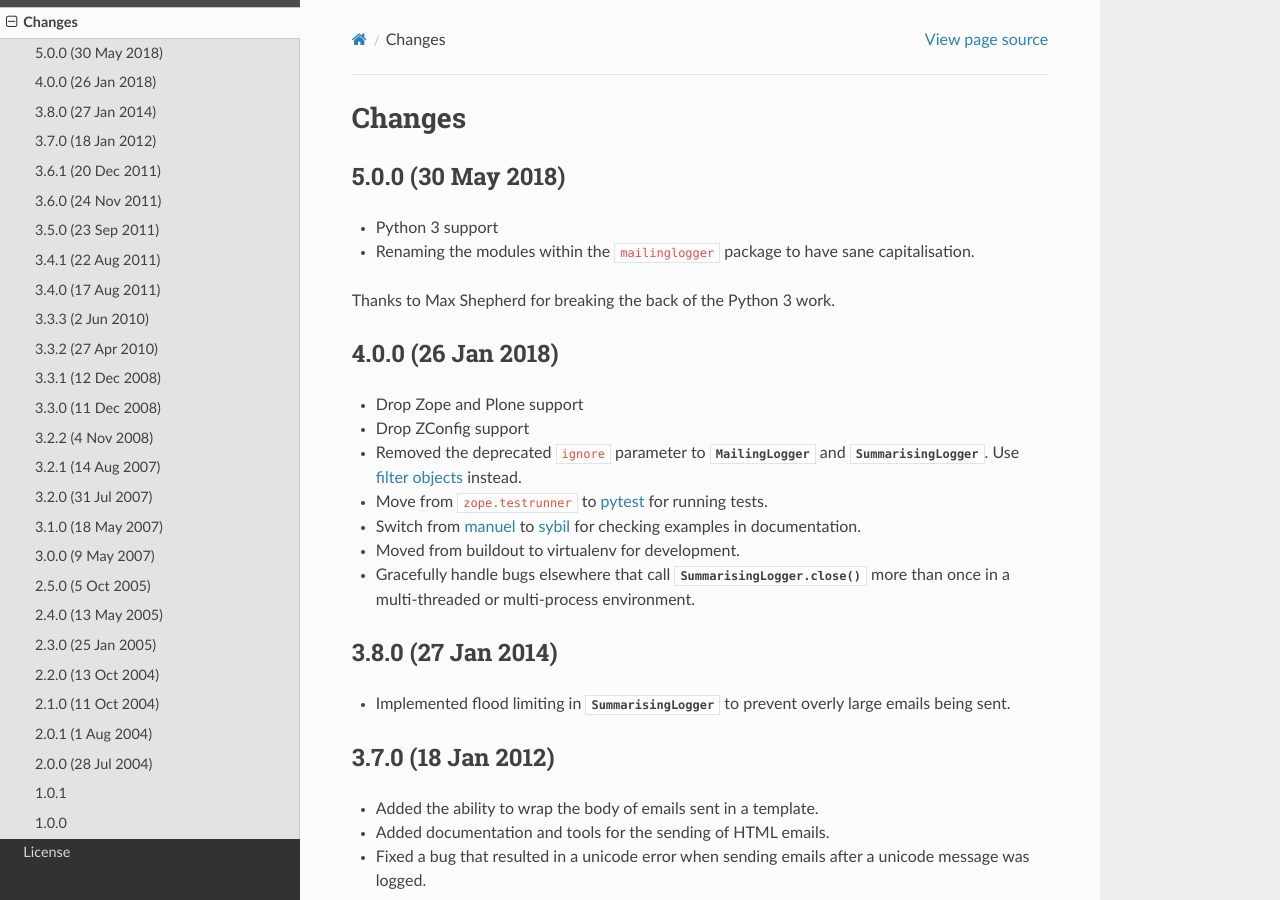
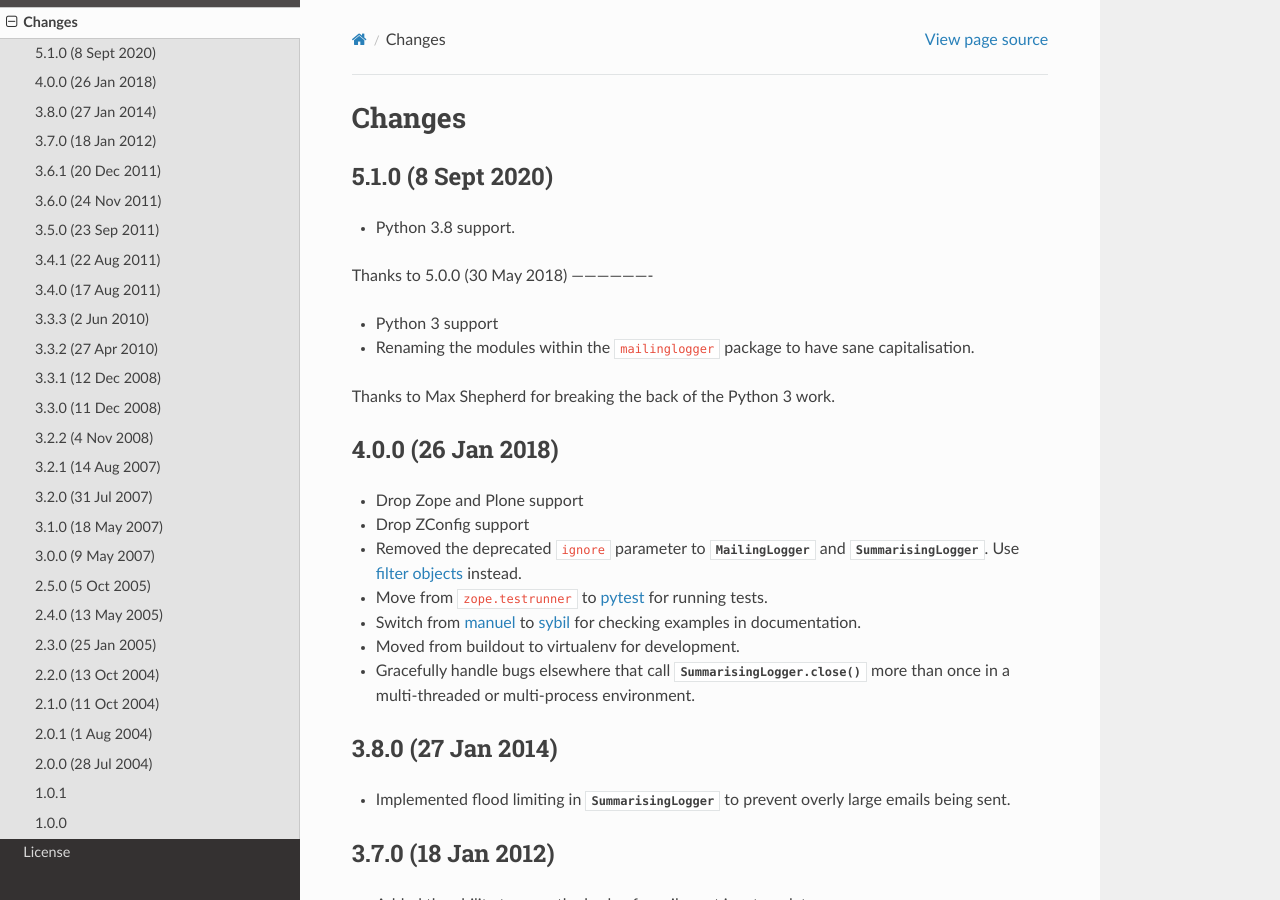
Before and after one commit to simplistix/mailinglogger, a Sphinx documentation site: the page built from docs/changes.txt, in a window 1280 px wide and 900 px high. Built offline with Sphinx 7.4.7 and the Read the Docs theme 2.0.0, drawn with Linux system fonts in a browser that asks for light colours.

Commit message:
Prepare for 5.1.0 release.

```diff
--- a/docs/changes.txt
+++ b/docs/changes.txt
@@ -3,6 +3,12 @@ Changes
 
 .. currentmodule:: mailinglogger
 
+5.1.0 (8 Sept 2020)
+-------------------
+
+- Python 3.8 support.
+
+Thanks to
 5.0.0 (30 May 2018)
 -------------------
 
--- a/mailinglogger/version.txt
+++ b/mailinglogger/version.txt
@@ -1 +1 @@
-5.0.0
+5.1.0
```
